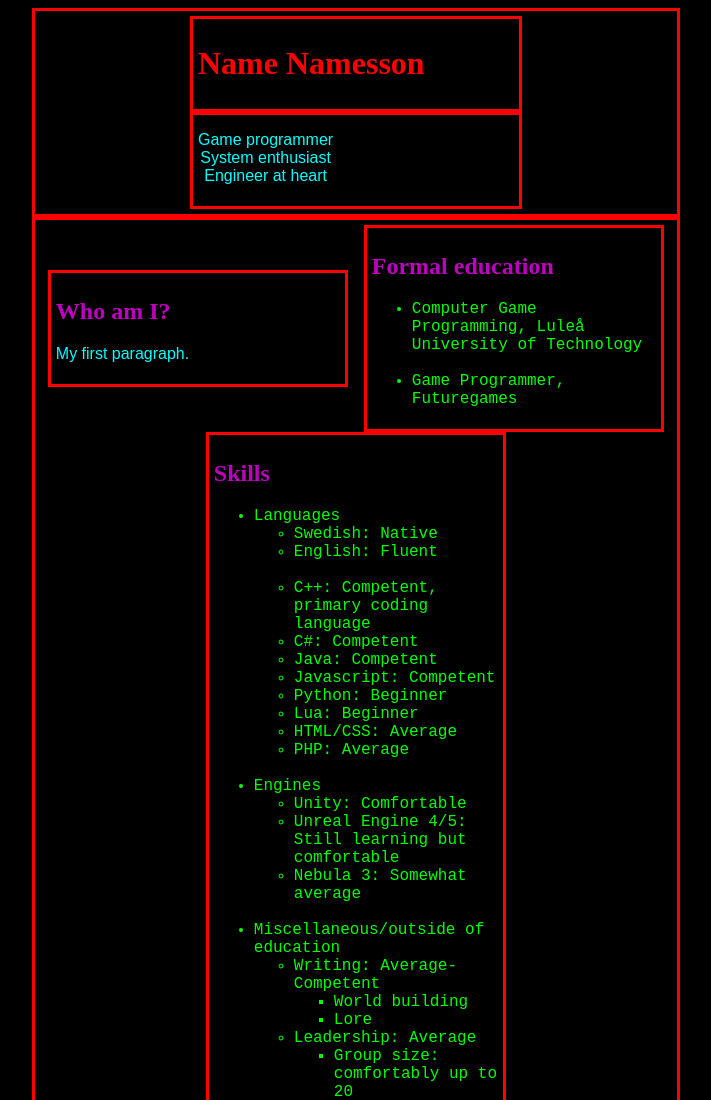
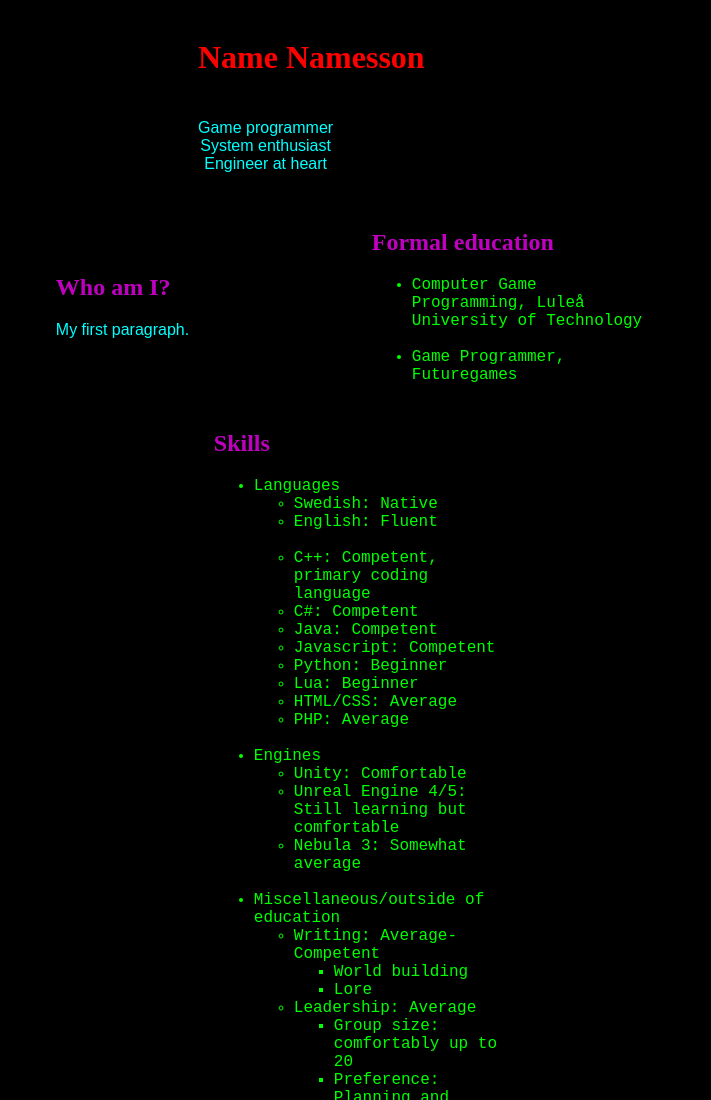
Before and after one commit to GitIn-space/GitIn-space.github.io, a plain HTML site: page index.html in a window 1280 px wide. Shown: the top 1100 px of the page, without its empty margins (284-995 px from the left). Drawn offline with Linux system fonts and the light colour scheme.

Commit message:
bye lines

```diff
--- a/style.css
+++ b/style.css
@@ -2,6 +2,8 @@ header
 {
 	text-align: center;
 	background-color: #000;
+	margin-bottom: 0px;
+	padding-bottom: 0px;
 }
 
 body
@@ -16,7 +18,7 @@ footer
 
 div
 {
-	border: 3px solid #F00;
+	/*border: 3px solid #F00;*/
 	position: relative;
 	padding: 5px;
 	width: 50%;
```
Also changed, not shown: index.html (+1 -5 lines).
